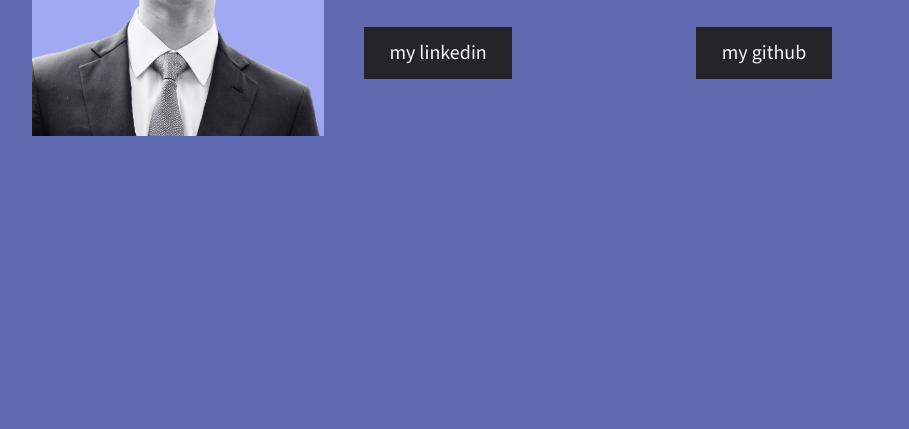
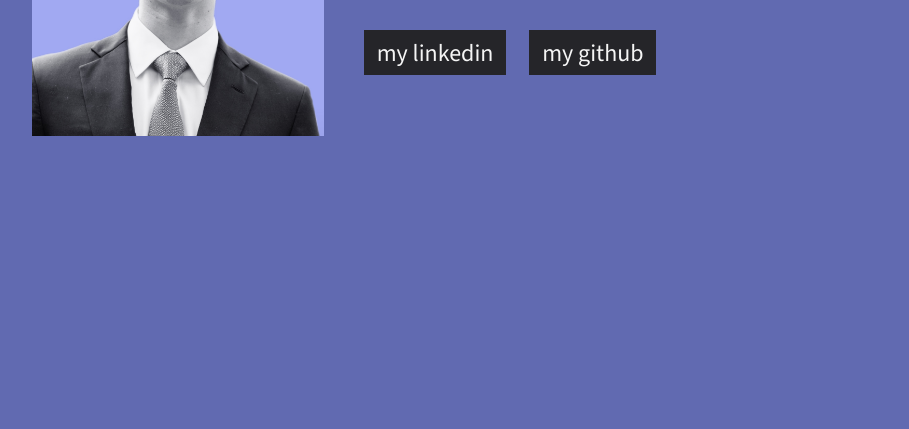
Before and after one commit to benjaminnow/my_website, a plain HTML site: page index.html in a window 1280 px wide. Shown: the part 371-800 px from the top of the page, without its empty margins (130-1039 px from the left). Drawn offline with nearby package versions, Linux system fonts and the light colour scheme.

Commit message:
links layout update

```diff
--- a/index.html
+++ b/index.html
@@ -17,10 +17,8 @@
             <h1 class="name">ben campbell</h1>
             <h2 class="description">software engineer and aspiring entrepreneur</h2>
             <img class="profile_picture" src="static/me.jpg" alt="me">
-            <div class="linkedin_link">
+            <div class="links">
                 <a class="socials_link" target="_blank" href="https://www.linkedin.com/in/benkcampbell/">my linkedin</a>
-            </div>
-            <div class="github_link">
                 <a class="socials_link" target="_blank" href="https://github.com/benjaminnow">my github</a>
             </div>
         </div>
--- a/style.css
+++ b/style.css
@@ -26,7 +26,7 @@ h2 {
     grid-template-areas:
         "name name name"
         "profile_picture description description"
-        "profile_picture linkedin_link github_link"
+        "profile_picture links links"
     ;
     column-gap: 2.5rem; /* 40px / 16px = 2.5rem */
 }
@@ -45,22 +45,18 @@ h2 {
     grid-area: profile_picture;
 }
 
-.linkedin_link {
-    grid-area: linkedin_link;
-    justify-self: start;
-}
-
-.github_link {
-    grid-area: github_link;
+.links {
+    grid-area: links;
     justify-self: start;
 }
 
 .socials_link {
     display: inline-block;
-    padding: 1vw 2vw 1vw 2vw;
+    padding: 0.5vw 1vw 0.5vw 1vw;
+    margin: 0vw 1.5vw 0vw 0vw;
     font-family: 'Source Sans 3', sans-serif;
     font-weight: 300;
-    font-size: 1.25rem; /* 20px / 16px = 1.25rem */
+    font-size: 1.5rem; /* 24px / 16px = 1.5rem */
     text-decoration: none;
     color: #f5f5f5;
     background: #252529;
```
